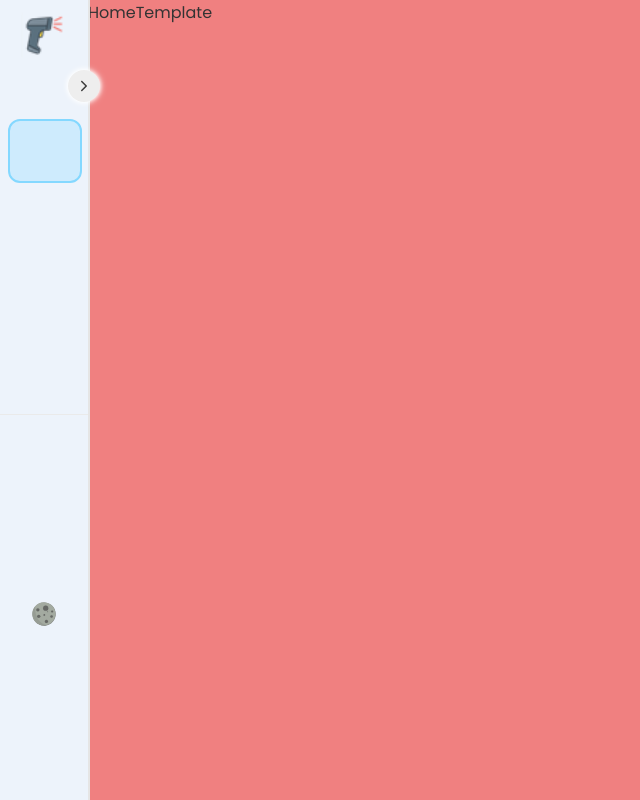
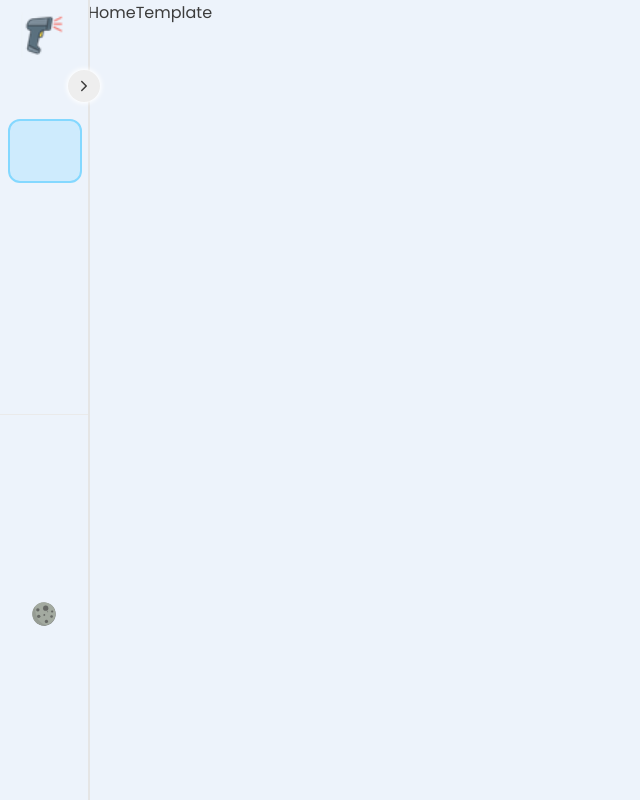
Before and after one commit to JDGonzal/SalesSystem, a React (Vite) app: page / in a window 1280 px wide. Shown: the whole page, without its empty margins (0-640 px from the left). Built offline with nearby package versions, Linux system fonts and the light colour scheme; some icons are missing.

Commit message:
02_Login/0209_ChangingSizes
- Comentamos `background-color` del _css_ de  **`App.tsx`** y se define la clase `.active` para el `Container`.
- Modificamos en **`GlobalStyles.tsx`** los elementos _css_ en toda la aplicación.
- Se corigen los errores de **`Sidebar.tsx`**.

#02_Login/0209_ChangingSizes

```diff
--- a/src/App.tsx
+++ b/src/App.tsx
@@ -7,22 +7,26 @@ const Container = styled.main`
   // Es un componente de estilo
   display: grid;
   grid-template-columns: 1fr;
-  background-color: lightyellow;
+  /*background-color: lightyellow;*/
+  transition: 0.1s ease-in-out;
   .leftSidebar {
     display: none; /* Oculta la barra lateral izquierda */
-    background-color: lightblue;
+    /* background-color: lightblue; */
   }
   .mainMenu {
     position: absolute;
-    background-color: lightgreen;
+    /* background-color: lightgreen; */
   }
   .rightRoutes {
-    background-color: lightcoral;
+    /* background-color: lightcoral; */
     grid-column: 1; /* Ocupa toda la fila */
     width: 100%; /* Asegura que ocupe todo el ancho disponible */
   }
   @media ${Device.tablet} {
     grid-template-columns: 88px 1fr; /* una columnas */
+    &.active {
+      grid-template-columns: 260px 1fr;
+    }
     .leftSidebar {
       display: initial; /* Barra lateral izquierda en tablets */
     }
@@ -40,10 +44,13 @@ function App() {
   const { themesStyle } = useThemeStore();
   return (
     <ThemeProvider theme={themesStyle}>
-      <Container>
+      <Container className={sidebarOpen ? 'active' : ''}>
         <GlobalStyles />
         <section className='leftSidebar'>
-          <Sidebar state={sidebarOpen} setState={()=>setSidebarOpen(!sidebarOpen)}/>
+          <Sidebar
+            state={sidebarOpen}
+            setState={() => setSidebarOpen(!sidebarOpen)}
+          />
         </section>
         <section className='mainMenu'>
           <p>MainMenu</p>
--- a/src/components/organisms/sidebar/Sidebar.tsx
+++ b/src/components/organisms/sidebar/Sidebar.tsx
@@ -62,7 +62,7 @@ export function Sidebar({ state, setState }: SidebarProps) {
         <div className={state ? 'LinkContainer active' : 'LinkContainer'}>
           <div
             className='Links'
-            onClick={() => SetstateDesplegableLinks(!stateDesplegableLinks)}
+            // onClick={() => SetstateDesplegableLinks(!stateDesplegableLinks)}
           >
             <section className={state ? 'content open' : 'content'}>
               <Icon
@@ -80,7 +80,7 @@ export function Sidebar({ state, setState }: SidebarProps) {
     </Main>
   );
 }
-const Container = styled.div`
+const Container = styled.div<{ $isopen: string }>`
   background: ${({ theme }) => theme.bgtotal};
   color: ${(props) => props.theme.text};
   position: fixed;
@@ -192,7 +192,7 @@ const Container = styled.div`
     }
   }
 `;
-const Main = styled.div`
+const Main = styled.div<{ $isopen: string }>`
   .Sidebarbutton {
     position: fixed;
     top: 70px;
--- a/src/styles/GlobalStyles.tsx
+++ b/src/styles/GlobalStyles.tsx
@@ -1,12 +1,29 @@
 import { createGlobalStyle } from 'styled-components';
 
+declare module 'styled-components' {
+  export interface DefaultTheme {
+    bgtotal: string;
+    text: string;
+    color2: string;
+    colorScroll: string;
+    logorotate: string;
+    bgAlpha: string;
+    bg6: string;
+    bg5: string;
+    color1: string;
+    bgtgderecha: string;
+    bg3: string;
+    bg  : string;
+    bg4 : string;
+  }
+}
 export const GlobalStyles = createGlobalStyle`
-  body{
-    margin: 0;
-    padding: 0;
-    box-sizing: border-box;
-    font-family: 'Poppins', sans-serif;
-    background-color: pink; /* #f4f4f4;*/
-    color: #333;
-  }
+    body{
+        margin:0;
+        padding:0;
+        box-sizing:border-box;
+        font-family:"Poppins",sans-serif;
+        background-color:${({ theme }) => theme.bgtotal};
+        color:${(props) => props.theme.text};/*#fff;*/
+    }
 `;
```
Also changed, not shown: 1 other file (tests, documents, lock files or other folders).
